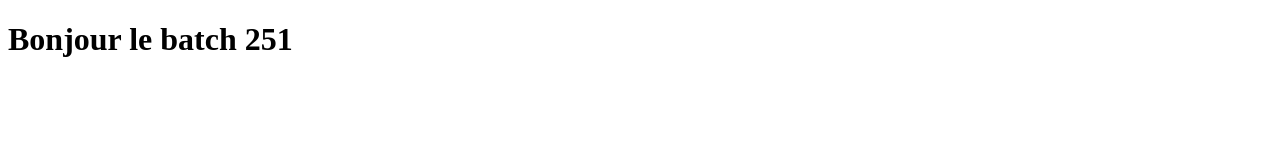
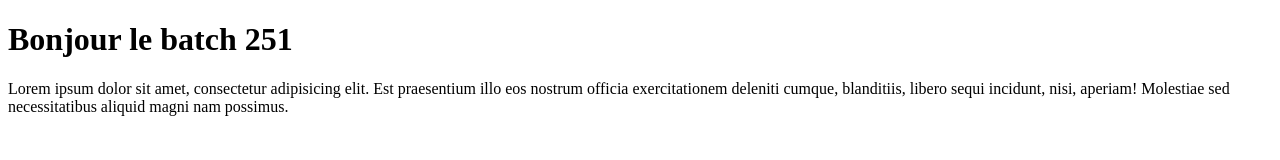
Before and after one commit to grmnlrt/homepage, a plain HTML site: page index.html in a window 1280 px wide. Drawn offline with Linux system fonts and the light colour scheme.

Commit message:
Add text

```diff
--- a/index.html
+++ b/index.html
@@ -6,5 +6,6 @@
 </head>
 <body>
   <h1>Bonjour le batch 251</h1>
+  <p>Lorem ipsum dolor sit amet, consectetur adipisicing elit. Est praesentium illo eos nostrum officia exercitationem deleniti cumque, blanditiis, libero sequi incidunt, nisi, aperiam! Molestiae sed necessitatibus aliquid magni nam possimus.</p>
 </body>
 </html>
```
